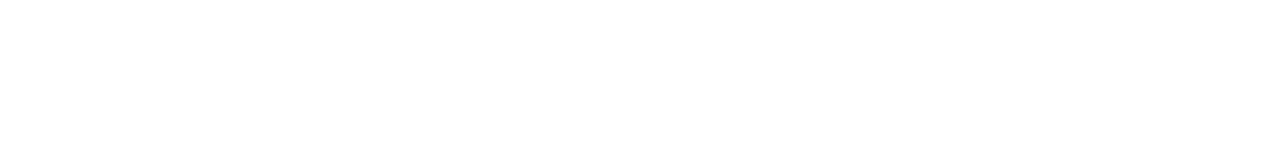
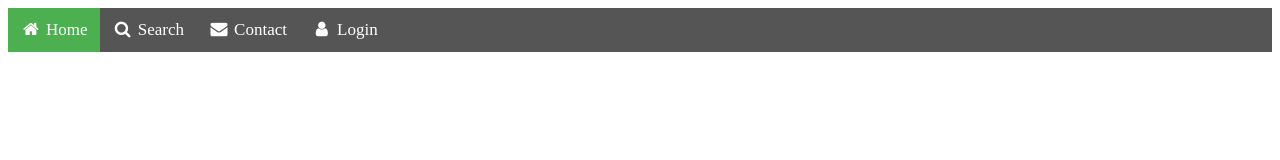
Before and after one commit to timmonse/sortingVis, a plain HTML site: page sortingVis/team1/mainMenu.html in a window 1280 px wide. Drawn offline with Linux system fonts and the light colour scheme.

Commit message:
Basic features for menu

```diff
--- /dev/null
+++ b/sortingVis/team1/mainMenu.css
@@ -0,0 +1,34 @@
+/* Style the navigation bar */
+.navbar {
+    width: 100%;
+    background-color: #555;
+    overflow: auto;
+}
+
+/* Navbar links */
+.navbar a {
+    float: left;
+    text-align: center;
+    padding: 12px;
+    color: white;
+    text-decoration: none;
+    font-size: 17px;
+}
+
+/* Navbar links on mouse-over */
+.navbar a:hover {
+    background-color: #000;
+}
+
+/* Current/active navbar link */
+.active {
+    background-color: #4CAF50;
+}
+
+/* Add responsiveness - will automatically display the navbar vertically instead of horizontally on screens less than 500 pixels */
+@media screen and (max-width: 500px) {
+    .navbar a {
+        float: none;
+        display: block;
+    }
+}
--- a/sortingVis/team1/mainMenu.html
+++ b/sortingVis/team1/mainMenu.html
@@ -3,8 +3,19 @@
 <head>
     <meta charset="UTF-8">
     <title>Title</title>
+    <link rel="stylesheet" href="mainMenu.css">
 </head>
 <body>
 
+<!-- Load an icon library -->
+<link rel="stylesheet" href="https://cdnjs.cloudflare.com/ajax/libs/font-awesome/4.7.0/css/font-awesome.min.css">
+
+<div class="navbar">
+    <a class="active" href="#"><i class="fa fa-fw fa-home"></i> Home</a>
+    <a href="#"><i class="fa fa-fw fa-search"></i> Search</a>
+    <a href="#"><i class="fa fa-fw fa-envelope"></i> Contact</a>
+    <a href="#"><i class="fa fa-fw fa-user"></i> Login</a>
+</div>
+
 </body>
 </html>
```
